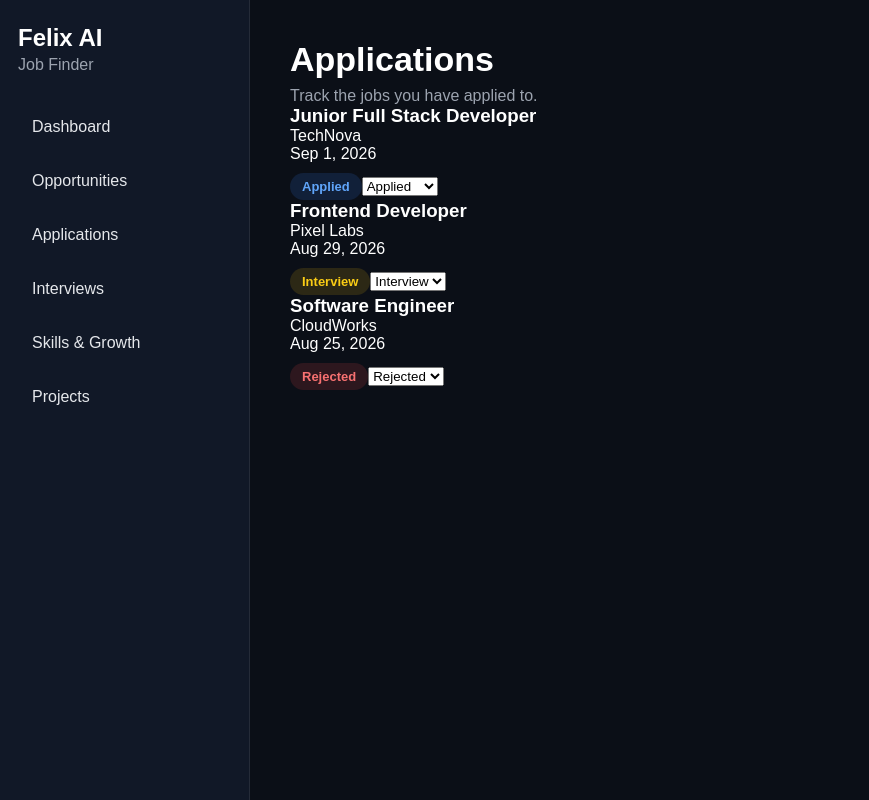
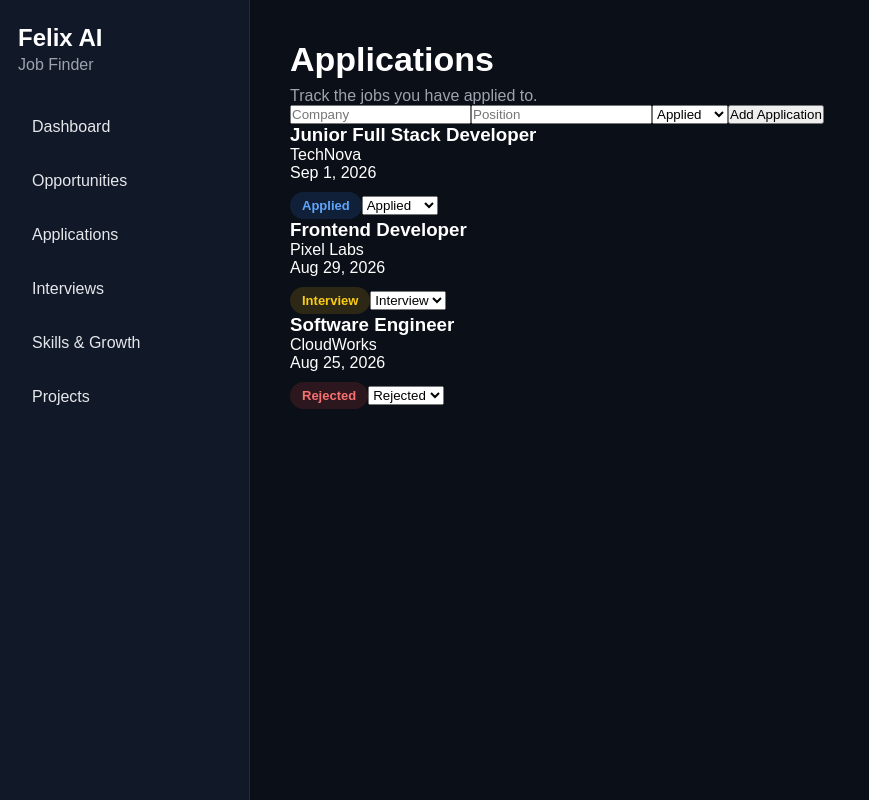
Before and after one commit to felixbritez26/JOB-GO-IA, a React (Vite) app: page /applications in a window 1280 px wide. Shown: the whole page, without its empty margins (0-869 px from the left). Built offline with nearby package versions, Linux system fonts and the light colour scheme.

Commit message:
forneedcontinue

```diff
--- a/src/pages/Applications.jsx
+++ b/src/pages/Applications.jsx
@@ -39,6 +39,23 @@ function Applications() {
     localStorage.setItem("applications", JSON.stringify(applications));
   }, [applications]);
 
+  const handleAddApplication = (event) => {
+    event.preventDefault();
+
+    const newApplication = {
+      company,
+      position,
+      status,
+      date: new Date().toLocaleDateString(),
+    };
+
+    setApplications([...applications, newApplication]);
+
+    setCompany("");
+    setPosition("");
+    setStatus("Applied");
+  };
+
   const handleStatusChange = (position, newStatus) => {
     const updatedApplications = applications.map((application) => {
       if (application.position === position) {
@@ -61,6 +78,33 @@ function Applications() {
       <main className="dashboard-content">
         <h1>Applications</h1>
         <p>Track the jobs you have applied to.</p>
+        <form className="application-form" onSubmit={handleAddApplication}>
+          <input
+            type="text"
+            placeholder="Company"
+            value={company}
+            onChange={(event) => setCompany(event.target.value)}
+          />
+
+          <input
+            type="text"
+            placeholder="Position"
+            value={position}
+            onChange={(event) => setPosition(event.target.value)}
+          />
+
+          <select
+            value={status}
+            onChange={(event) => setStatus(event.target.value)}
+          >
+            <option value="Applied">Applied</option>
+            <option value="Interview">Interview</option>
+            <option value="Rejected">Rejected</option>
+            <option value="Offer">Offer</option>
+          </select>
+
+          <button type="submit">Add Application</button>
+        </form>
 
         <div className="applications-container">
           {applications.map((application) => (
```
